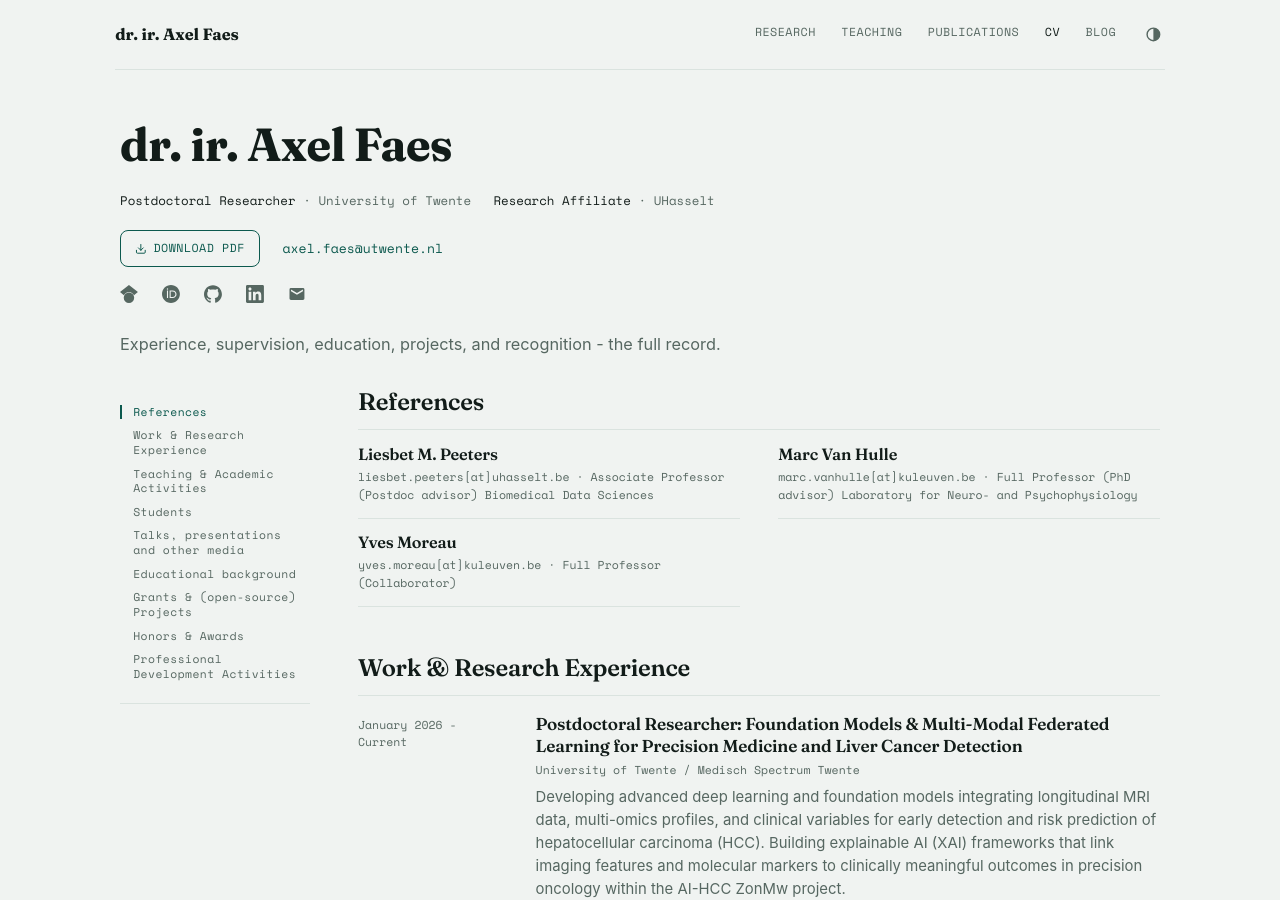
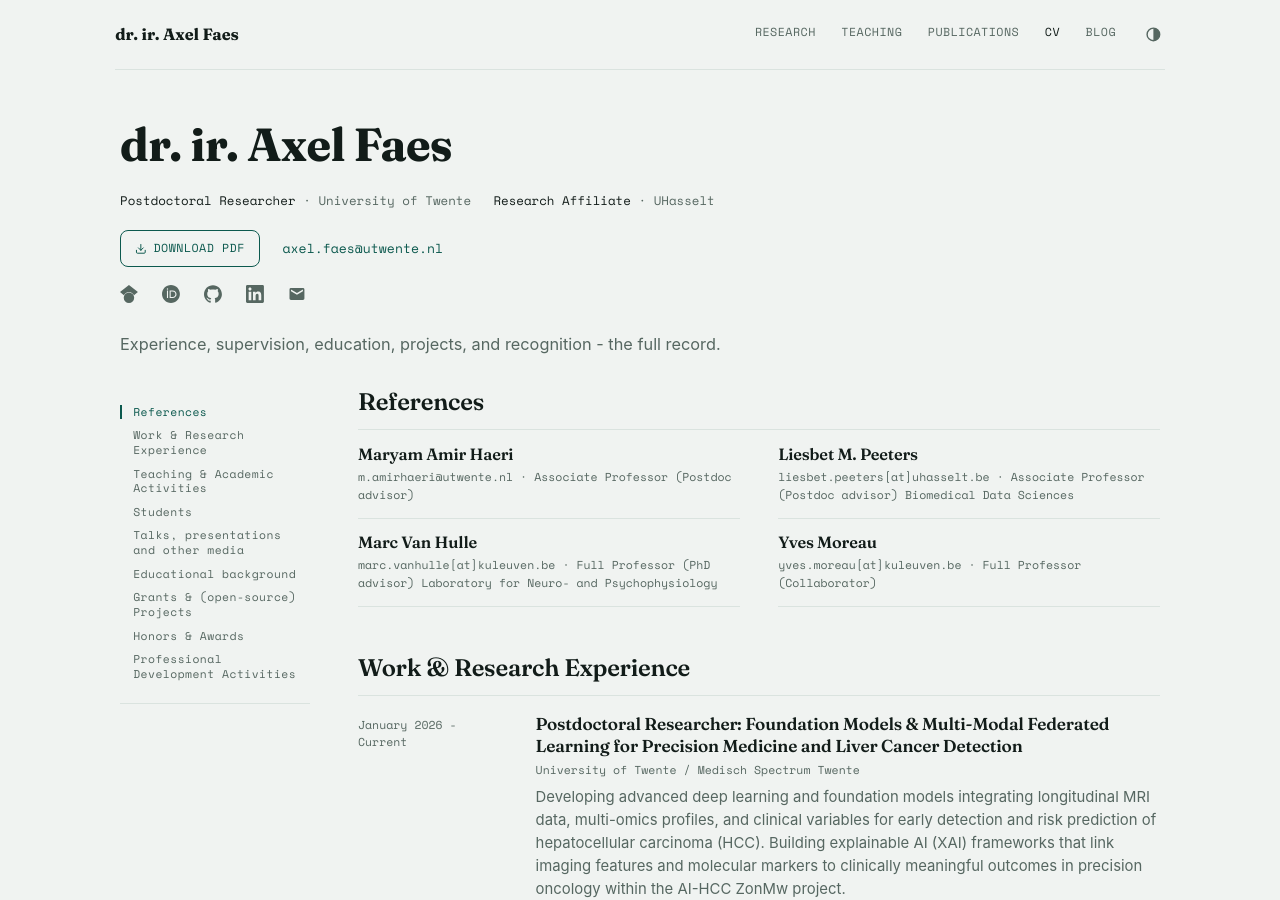
Before and after one commit to TheAxeC/theaxec.github.io, a Jekyll site: the page built from _pages/about.md, in a window 1280 px wide and 900 px high. Built offline with Jekyll 4.4.1, drawn with Linux system fonts in a browser that asks for light colours.

Commit message:
Add Maryam Amir Haeri to references with email and reason

```diff
--- a/_data/data.yml
+++ b/_data/data.yml
@@ -26,6 +26,9 @@ personal:
 references:
   title: References
   content:
+    - name: Maryam Amir Haeri
+      email: m.amirhaeri@utwente.nl
+      reason: Associate Professor (Postdoc advisor)
     - name: Liesbet M. Peeters
       email: liesbet.peeters[at]uhasselt.be
       reason: Associate Professor (Postdoc advisor) Biomedical Data Sciences
```
Also changed, not shown: 1 other file.
